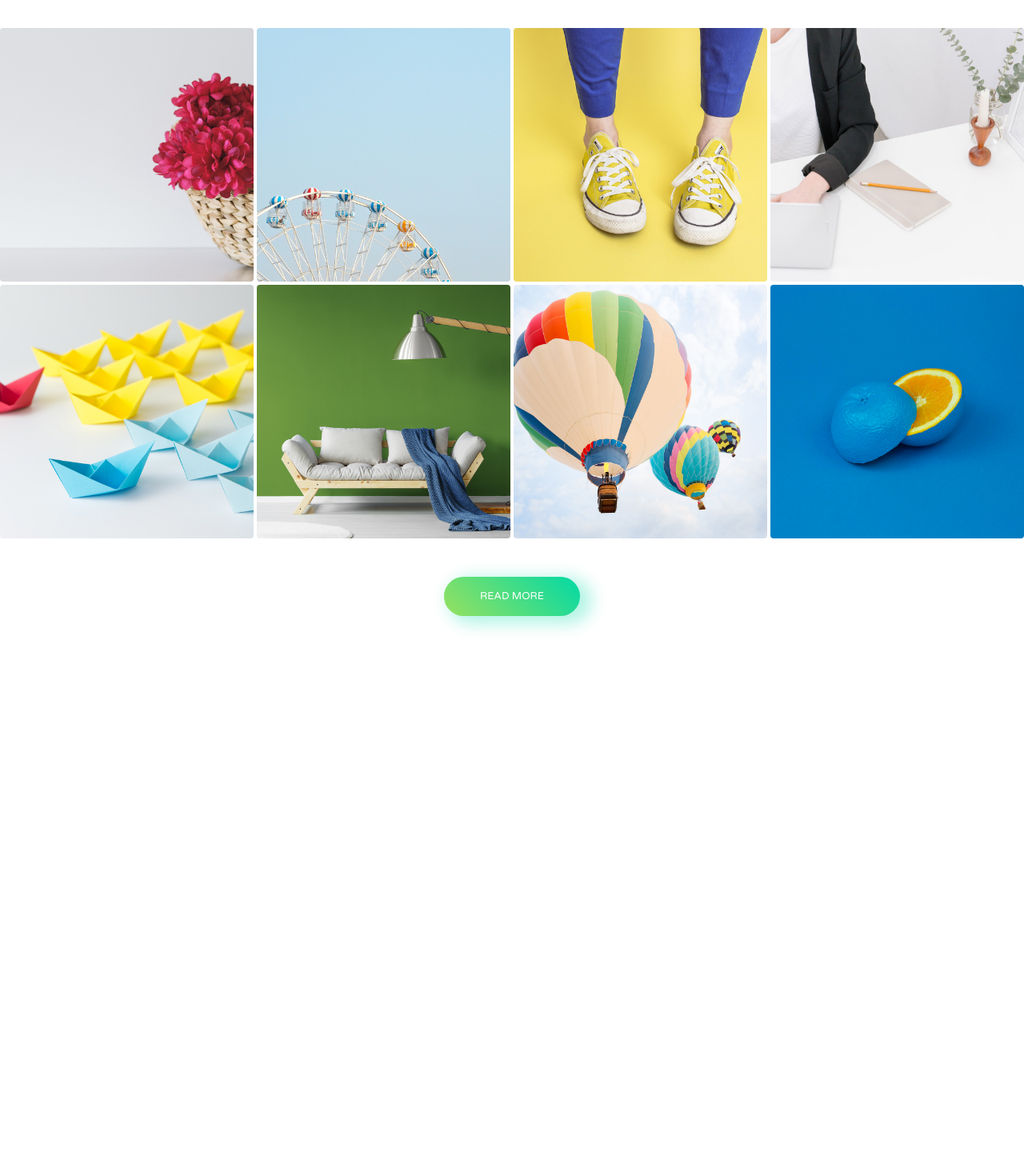
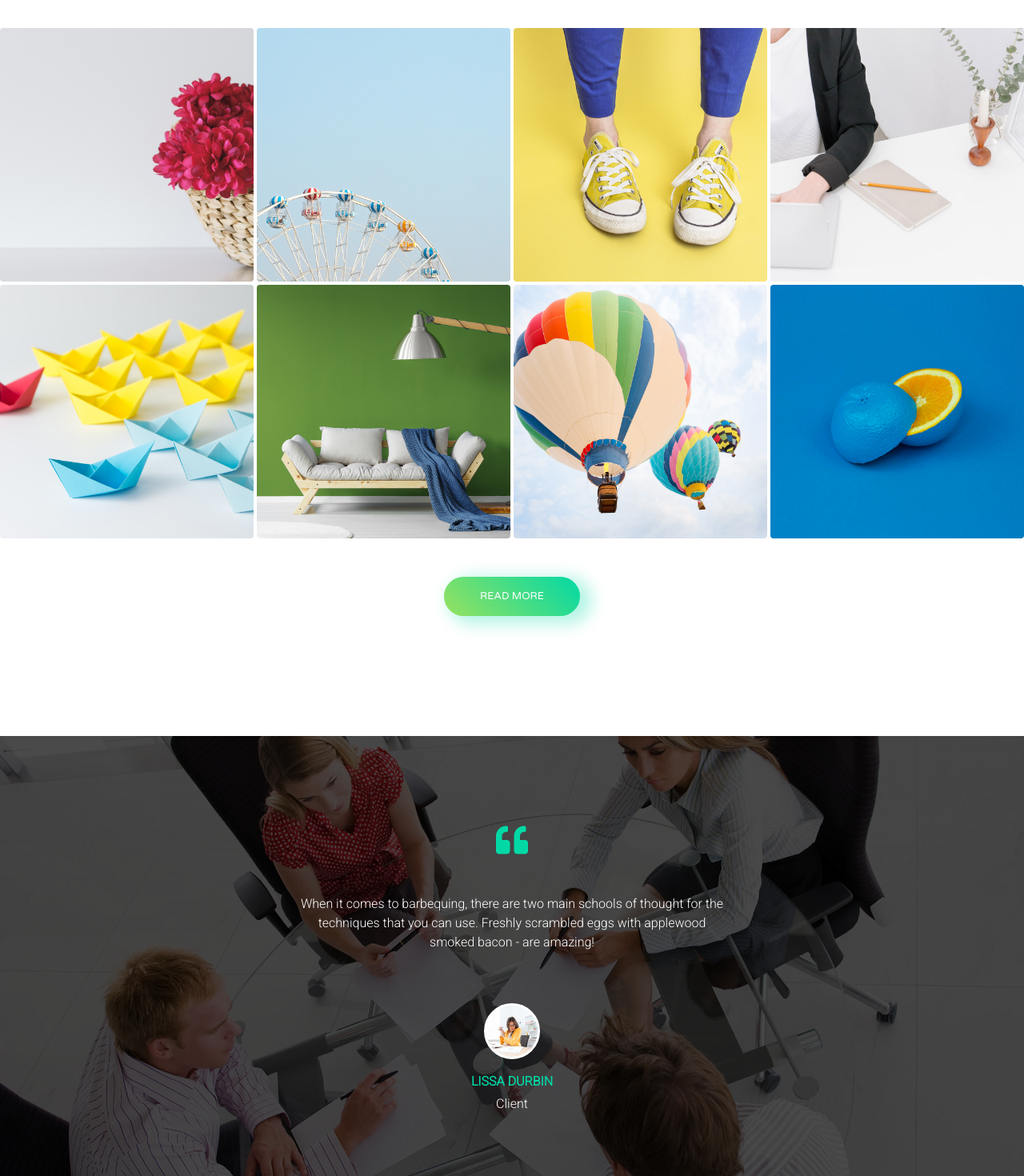
Before and after one commit to GianmarcoPerini/proj-html-vuejs, a Vue app: page / in a window 1280 px wide. Shown: the part 3144-4614 px from the top of the page at 80% size. Before the commit the page ends 4014 px from the top, so only its background shows below. Built offline with nearby package versions, Linux system fonts and the light colour scheme.

Commit message:
section5_1

```diff
--- a/src/components/Main/mainWrapper.vue
+++ b/src/components/Main/mainWrapper.vue
@@ -4,6 +4,7 @@
         <sectionTwo />
         <sectionThree />
         <sectionFour />
+        <sectionFive />
     </main>
 </template>
 
@@ -12,6 +13,7 @@ import sectionOne from './sectionOne';
 import sectionTwo from './sectionTwo';
 import sectionThree from './sectionThree';
 import sectionFour from './sectionFour';
+import sectionFive from './sectionFive';
 
 export default {
     name: 'mainWrapper',
@@ -20,6 +22,7 @@ export default {
         sectionTwo,
         sectionThree,
         sectionFour,
+        sectionFive,
     }
 
 }
--- /dev/null
+++ b/src/components/Main/sectionFive.vue
@@ -0,0 +1,70 @@
+<template>
+    <div class="fluid-container overflow-hidden">
+        <div class="row">
+            <div class="col-12">
+                <div class="bg-img d-flex flex-column align-items-center position-relative justify-content-center">
+                    <div class="cover position-absolute"></div>
+                    <i class=" pt-5 fs-1 fas fa-quote-left"></i>
+                    <p class="w-50 text-center text-white p-5">When it comes to barbequing, there are two main schools of thought for the techniques that you can use. Freshly scrambled eggs with applewood smoked bacon - are amazing!</p>
+                    <div class="user-img">
+                        <img src="../../assets/businesswoman-analysing-document-P8WSNMC-1024x820.jpg" alt="">
+                    </div>
+                    <p class="fw-bold mt-3 mb-1">LISSA DURBIN</p>
+                    <p class="text-white">Client</p>
+                </div>
+            </div>
+        </div>
+
+    </div>
+</template>
+
+<script>
+export default {
+    name: 'sectionFive'
+
+}
+</script>
+
+<style lang="scss" scoped>
+@import '../variables/color';
+
+.bg-img{
+    height: 550px;
+    background-image: url(../../assets/four-businesspeople-in-a-boardroom-with-paperwork-PC4V8H4.jpg);
+    background-size: cover;
+    background-repeat: no-repeat;
+    background-position: center;
+    .cover{
+        inset: 0 0 0 0;
+        background-color: rgba(0, 0, 0, .7);
+    }
+
+    .user-img{
+        width: 70px;
+        height: 70px;
+        border-radius: 100%;
+        background-color: white;
+        z-index: 10;
+        overflow-x: hidden;
+        border: 3px solid white;
+
+        img{
+            width: 100%;
+            height: 100%;
+            object-fit: cover;
+        }
+    }
+
+    i{
+        color: #00d9a6;
+        z-index: 10;;
+    }
+
+    p{
+        z-index: 10;
+        font-family: roboto;
+        // margin-top: 50px;
+        color: #00d9a6;
+    }
+}
+</style>
--- a/src/components/Main/sectionFour.vue
+++ b/src/components/Main/sectionFour.vue
@@ -38,13 +38,13 @@ export default {
         return{
             cards: [
                 {id: 0, path: 'ina-soulis-227104-unsplash-1024x1024'},
-                {id: 0, path: 'sunisa-misa-531163-unsplash-1024x1024'},
-                {id: 0, path: '355H-1024x1024'},
-                {id: 0, path: 'photo-1448932252197-d19750584e56-1024x1024'},
-                {id: 0, path: 'business-competition-PB366D8-1024x1024'},
-                {id: 0, path: 'cozy-sofa-in-living-room-PQR5AB9-1024x1024'},
-                {id: 0, path: 'aa9a4539-PQGJ7HU-1024x1024'},
-                {id: 0, path: 'cody-davis-253928-unsplash-1024x1024'},
+                {id: 1, path: 'sunisa-misa-531163-unsplash-1024x1024'},
+                {id: 2, path: '355H-1024x1024'},
+                {id: 3, path: 'photo-1448932252197-d19750584e56-1024x1024'},
+                {id: 4, path: 'business-competition-PB366D8-1024x1024'},
+                {id: 5, path: 'cozy-sofa-in-living-room-PQR5AB9-1024x1024'},
+                {id: 6, path: 'aa9a4539-PQGJ7HU-1024x1024'},
+                {id: 7, path: 'cody-davis-253928-unsplash-1024x1024'},
             ],
             msg: 'READ MORE'
         }
@@ -57,7 +57,7 @@ export default {
 @import '../variables/color';
 
 section{
-    padding: 100px 0;
+    padding: 100px 0 150px 0;
 }
 
     p{
```
